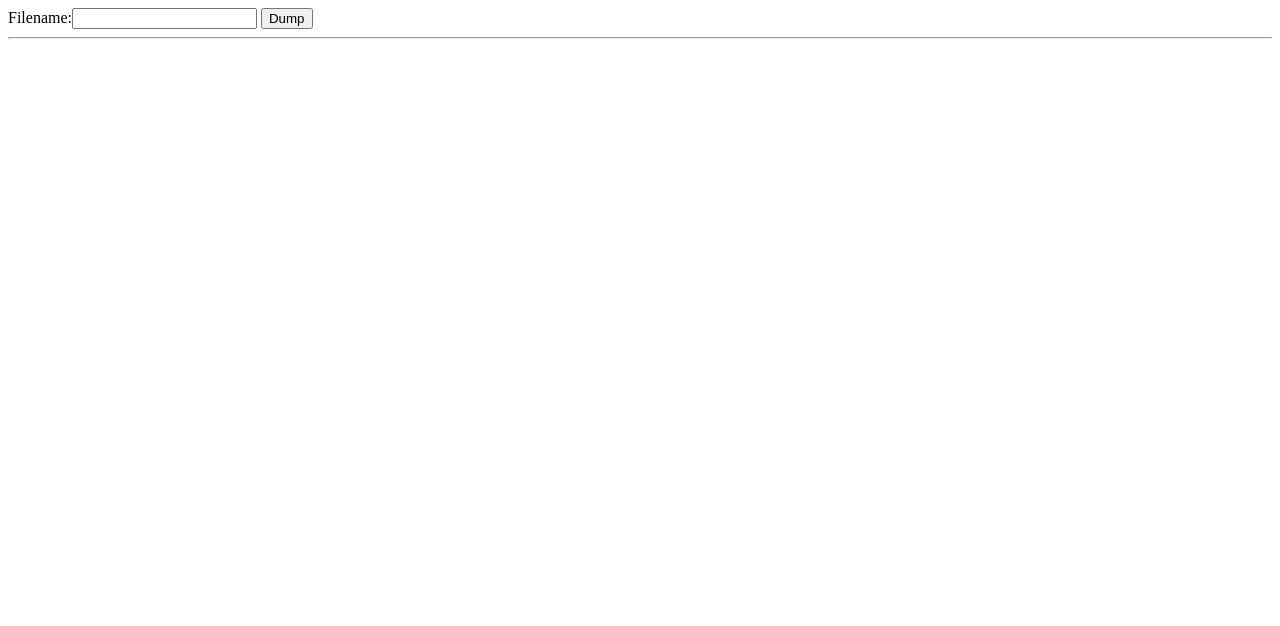
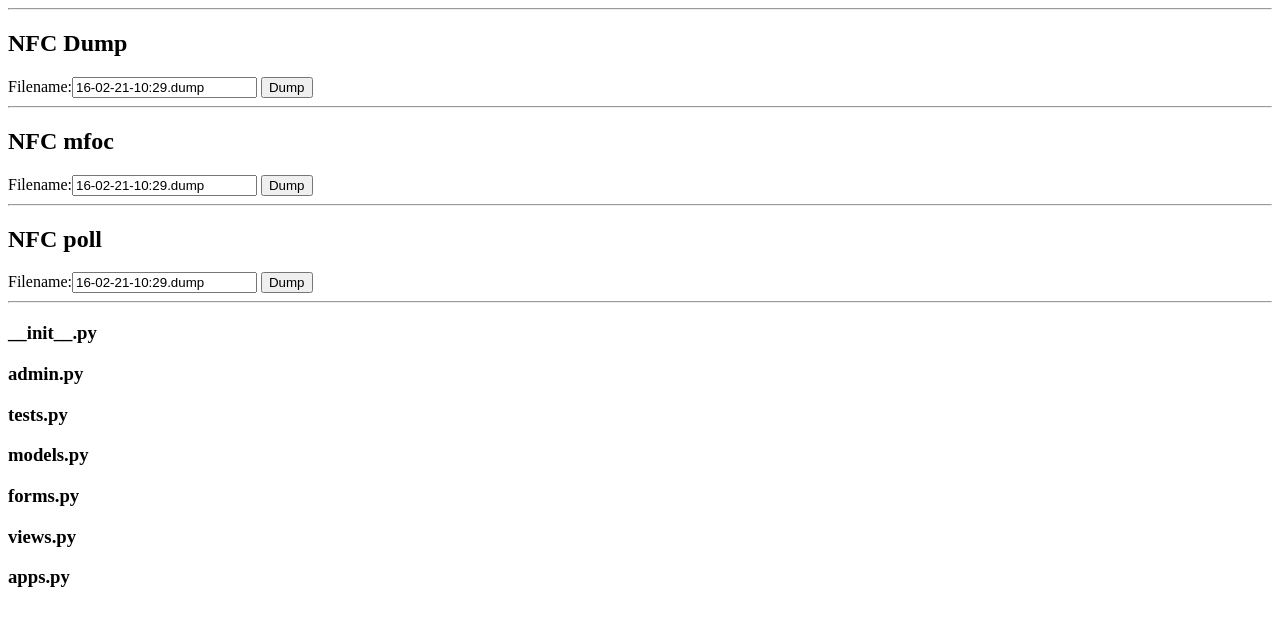
Before and after one commit to plug-hackathon/Pimra, a Django app: page / in a window 1280 px wide. Shown: the top 626 px of the page. Run offline with Django 3.2, Linux system fonts and the light colour scheme.

Commit message:
list files for write later

```diff
--- a/backend_django/pimra/forms.py
+++ b/backend_django/pimra/forms.py
@@ -1,7 +1,9 @@
+
+from datetime import datetime
 
 from django import forms
 
 
-# Form
+# Dump form
 class DumpForm(forms.Form):
-    filename = forms.CharField()
+    filename = forms.CharField(initial=datetime.now().strftime("%y-%m-%d-%H:%M.dump"))
--- a/backend_django/pimra/templates/pimra/index.html
+++ b/backend_django/pimra/templates/pimra/index.html
@@ -6,7 +6,11 @@
 </head>
 <body>
 
-  <form method="POST" action="/dump">
+<hr>
+
+<h2>NFC Dump</h2>
+
+  <form method="POST" action="nfc/view_dump_nfc">
     {% csrf_token %}
     {{ dumpform }}
       <input type="submit" value="Dump" />
@@ -16,5 +20,33 @@
 <hr>
 
 
+<h2>NFC mfoc</h2>
+
+  <form method="POST" action="nfc/view_dump_mfoc">
+    {% csrf_token %}
+    {{ dumpform }}
+      <input type="submit" value="Dump" />
+    </div>
+  </form>
+
+<hr>
+
+
+<h2>NFC poll</h2>
+
+  <form method="POST" action="nfc/view_nfc_poll">
+    {% csrf_token %}
+    {{ dumpform }}
+      <input type="submit" value="Dump" />
+    </div>
+  </form>
+
+<hr>
+
+{% for file in onlyfiles %}
+<h3>{{file}}</h3>
+{% endfor %}
+
+
 </body>
 </html>
--- a/backend_django/pimra/views.py
+++ b/backend_django/pimra/views.py
@@ -2,27 +2,57 @@ from django.shortcuts import render
 from django.views.generic import TemplateView
 from django.shortcuts import HttpResponse
 
+import os
+from os import listdir
+from os.path import isfile, join
+
 from pimra.forms import DumpForm
-from pimra.scripts.pimraNFC import nfc_dump
+from pimra.scripts import pimraNFC
+
+
+BASE_DIR = os.path.dirname(os.path.abspath(__file__))
 
 
 class IndexTemplateView(TemplateView):
 
+    def get_context_data(self, **kwargs):
 
-
-    def get_context_data(self, **kwargs):
+        onlyfiles = [f for f in listdir(BASE_DIR) if isfile(join(BASE_DIR, f))]
+        print(onlyfiles)
         context = super(IndexTemplateView, self).get_context_data(**kwargs)
         context['dumpform'] = DumpForm
+        context['onlyfiles'] = onlyfiles
 
         return context
+
     template_name = 'pimra/index.html'
 
 
-def dump_nfc(request):
+def view_dump_nfc(request):
 
     dumpform = DumpForm(request.POST)
     if dumpform.is_valid():
 
-        nfc_dump(dumpform.cleaned_data['filename'])
+        pimraNFC.nfc_dump(dumpform.cleaned_data['filename'])
 
-    return HttpResponse('Dump made')
+    return HttpResponse('Running: view_dump_nfc')
+
+
+def view_dump_mfoc(request):
+
+    dumpform = DumpForm(request.POST)
+    if dumpform.is_valid():
+
+        pimraNFC.mfoc_dump(dumpform.cleaned_data['filename'])
+
+    return HttpResponse('Running: view_dump_mfoc')
+
+
+def view_nfc_poll(request):
+
+    dumpform = DumpForm(request.POST)
+    if dumpform.is_valid():
+
+        pimraNFC.nfc_poll(dumpform.cleaned_data['filename'])
+
+    return HttpResponse('Running: view_nfc_poll')
--- a/backend_django/settings/urls.py
+++ b/backend_django/settings/urls.py
@@ -16,10 +16,13 @@ Including another URLconf
 from django.conf.urls import url
 from django.contrib import admin
 
-from pimra.views import IndexTemplateView, dump_nfc
+from pimra import views
 
 urlpatterns = [
     url(r'^admin/', admin.site.urls),
-    url(r'^$', IndexTemplateView.as_view()),
-    url(r'^dump', dump_nfc)
+    url(r'^$', views.IndexTemplateView.as_view()),
+    url(r'^nfc/view_dump_nfc', views.view_dump_nfc),
+    url(r'^nfc/view_dump_mfoc', views.view_dump_mfoc),
+    url(r'^nfc/view_nfc_poll', views.view_nfc_poll),
+
 ]
```
